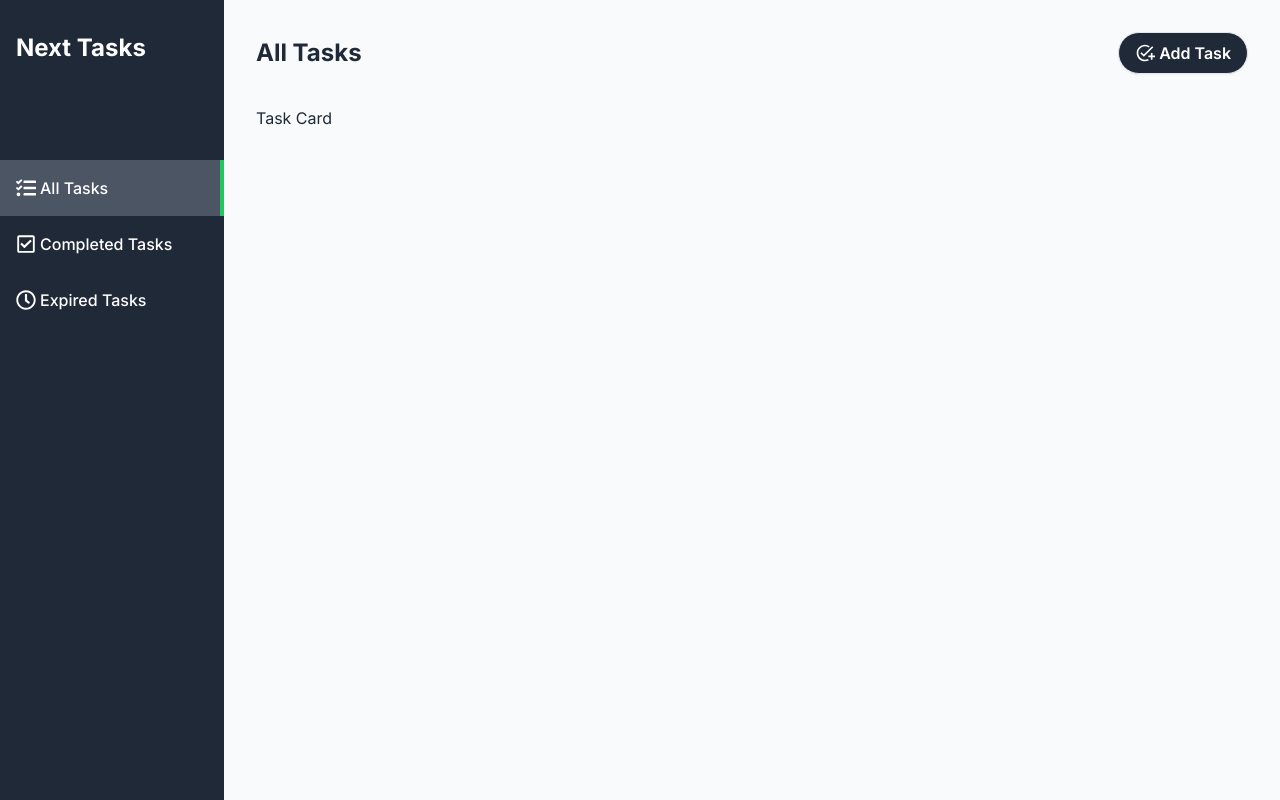
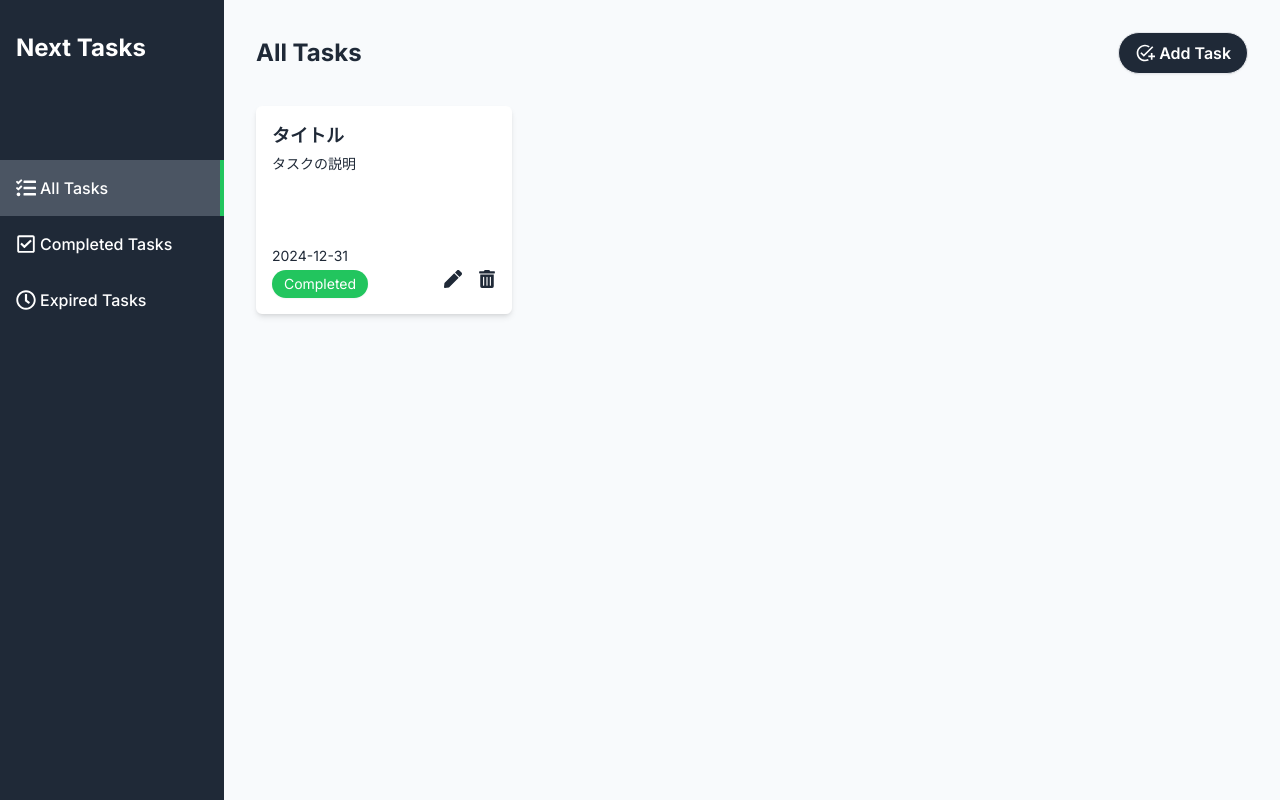
Before and after one commit to na0chan-go/next-tasks, a Next.js app: page / in a window 1280 px wide. Built offline with nearby package versions, Linux system fonts and the light colour scheme.

Commit message:
feat: タスクカードの実装

```diff
--- a/src/app/(main)/page.tsx
+++ b/src/app/(main)/page.tsx
@@ -1,3 +1,4 @@
+import TaskCard from "@/components/TaskCard/TaskCard";
 import Link from "next/link";
 import { MdAddTask } from "react-icons/md";
 
@@ -14,7 +15,9 @@
           <div>Add Task</div>
         </Link>
       </header>
-      <div className="mt-8 flex flex-wrap gap-4">Task Card</div>
+      <div className="mt-8 flex flex-wrap gap-4">
+        <TaskCard />
+      </div>
     </div>
   );
 }
--- /dev/null
+++ b/src/components/TaskCard/TaskCard.tsx
@@ -0,0 +1,31 @@
+import TaskDeleteButton from "./TaskDeleteButton/TaskDeleteButton";
+import TaskEditButton from "./TaskEditButton/TaskEditButton";
+
+const TaskCard = () => {
+  return (
+    <div className="w-64 h-52 p-4 bg-white rounded-md shadow-md flex flex-col justify-between">
+      <header>
+        <h1 className="text-lg font-semibold">タイトル</h1>
+        <div className="mt-1 text-sm line-clamp-3">タスクの説明</div>
+      </header>
+      <div>
+        <div className="text-sm">2024-12-31</div>
+        <div className="flex justify-between items-center">
+          <div
+            className={`mt-1 text-sm px-2 py-1 w-24 text-center text-white rounded-full shadow-sm ${
+              true ? "bg-green-500" : "bg-red-500"
+            }`}
+          >
+            {true ? "Completed" : "Incomplete"}
+          </div>
+          <div className="flex gap-4">
+            <TaskEditButton id="1" />
+            <TaskDeleteButton id="1" />
+          </div>
+        </div>
+      </div>
+    </div>
+  );
+};
+
+export default TaskCard;
--- /dev/null
+++ b/src/components/TaskCard/TaskDeleteButton/TaskDeleteButton.tsx
@@ -0,0 +1,20 @@
+import { FaTrashAlt } from "react-icons/fa";
+
+interface TaskDeleteButtonProps {
+  id: string;
+}
+
+const TaskDeleteButton: React.FC<TaskDeleteButtonProps> = ({ id }) => {
+  return (
+    <form action="">
+      <button
+        type="submit"
+        className="hover:text-gray-700 text-lg cursor-pointer"
+      >
+        <FaTrashAlt />
+      </button>
+    </form>
+  );
+};
+
+export default TaskDeleteButton;
--- /dev/null
+++ b/src/components/TaskCard/TaskEditButton/TaskEditButton.tsx
@@ -0,0 +1,16 @@
+import Link from "next/link";
+import { FaPen } from "react-icons/fa";
+
+interface TaskEditButtonProps {
+  id: string;
+}
+
+const TaskEditButton: React.FC<TaskEditButtonProps> = ({ id }) => {
+  return (
+    <Link href={`/edit/${id}`} className="text-sm">
+      <FaPen className="hover:text-gray-700 text-lg cursor-pointer" />
+    </Link>
+  );
+};
+
+export default TaskEditButton;
```
